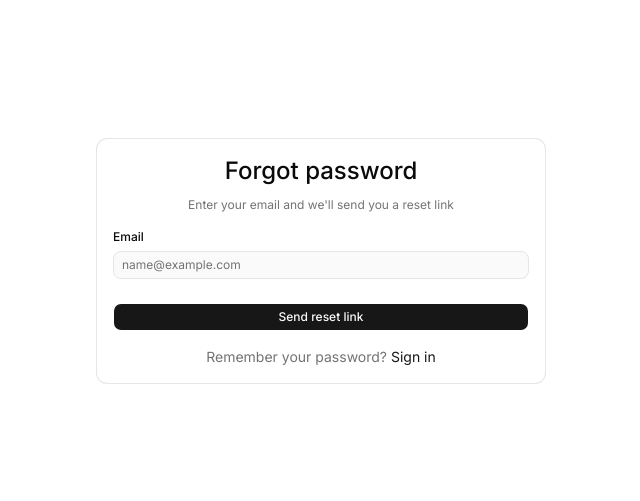
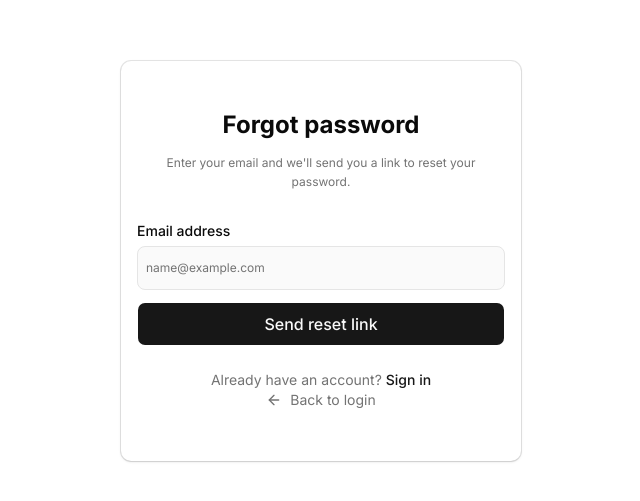
Before and after one commit to Drate-Hillary/Saasify, a Next.js app: page /forgot_password in a window 1280 px wide. Shown: the part 139-640 px from the top of the page, without its empty margins (319-959 px from the left). Built offline with nearby package versions, Linux system fonts and the light colour scheme.

Commit message:
Forgot Password UI

```diff
--- a/app/(auth)/forgot_password/page.tsx
+++ b/app/(auth)/forgot_password/page.tsx
@@ -1,50 +1,67 @@
-'use client'
+"use client";
 
-import { useState } from 'react'
-import Link from 'next/link'
-import { Button } from '@/components/ui/button'
-import { Input } from '@/components/ui/input'
-import { Label } from '@/components/ui/label'
-import { Card, CardContent, CardDescription, CardFooter, CardHeader, CardTitle } from '@/components/ui/card'
-import { Loader2 } from 'lucide-react'
-import { toast } from 'sonner'
-import { resetPasswordForEmail } from './actions'
+import { useState } from "react";
+import Link from "next/link";
+import { Button } from "@/components/ui/button";
+import { Input } from "@/components/ui/input";
+import { Label } from "@/components/ui/label";
+import {
+  Card,
+  CardContent,
+  CardDescription,
+  CardFooter,
+  CardHeader,
+  CardTitle,
+} from "@/components/ui/card";
+import { Loader2, ArrowLeft } from "lucide-react";
+import { toast } from "sonner";
+import { resetPasswordForEmail } from "./actions";
 
 export default function ForgotPasswordPage() {
-  const [email, setEmail] = useState('')
-  const [loading, setLoading] = useState(false)
-  const [sent, setSent] = useState(false)
+  const [email, setEmail] = useState("");
+  const [loading, setLoading] = useState(false);
+  const [sent, setSent] = useState(false);
 
   const handleSubmit = async (e: React.FormEvent) => {
-    e.preventDefault()
-    setLoading(true)
-    const result = await resetPasswordForEmail(email)
+    e.preventDefault();
+    setLoading(true);
+    const result = await resetPasswordForEmail(email);
     if (result?.error) {
-      toast.error(result.error)
+      toast.error(result.error);
     } else {
-      setSent(true)
-      toast.success('Reset link sent — check your email')
+      setSent(true);
+      toast.success("Reset link sent — check your email");
     }
-    setLoading(false)
-  }
+    setLoading(false);
+  };
 
   return (
-    <div className="container flex h-screen w-screen flex-col items-center justify-center">
-      <Card className="w-full max-w-md">
-        <CardHeader className="space-y-1">
-          <CardTitle className="text-2xl text-center">Forgot password</CardTitle>
-          <CardDescription className="text-center">
-            Enter your email and we&apos;ll send you a reset link
+    <div className="min-h-screen flex flex-col items-center justify-center bg-background px-4 py-8">
+      <Card className="w-full max-w-100 border-none shadow-xl sm:border sm:shadow-sm">
+        <CardHeader className="space-y-2 pt-8">
+          <CardTitle className="text-2xl font-bold text-center">
+            Forgot password
+          </CardTitle>
+          <CardDescription className="text-center px-2">
+            Enter your email and we&apos;ll send you a link to reset your
+            password.
           </CardDescription>
         </CardHeader>
+
         <form onSubmit={handleSubmit}>
-          <CardContent className="space-y-4">
+          <CardContent className="space-y-4 pt-4">
             <div className="space-y-2">
-              <Label htmlFor="email">Email</Label>
+              <Label
+                htmlFor="email"
+                className="text-sm font-medium leading-none"
+              >
+                Email address
+              </Label>
               <Input
                 id="email"
                 type="email"
                 placeholder="name@example.com"
+                className="h-11"
                 value={email}
                 onChange={(e) => setEmail(e.target.value)}
                 disabled={sent}
@@ -52,18 +69,39 @@ export default function ForgotPasswordPage() {
               />
             </div>
           </CardContent>
-          <CardFooter className="flex flex-col space-y-4 mt-6">
-            <Button type="submit" className="w-full" disabled={loading || sent}>
+
+          <CardFooter className="flex flex-col space-y-4 pb-8 items-center content-center">
+            <Button
+              type="submit"
+              className="w-full h-11 text-base mt-3"
+              disabled={loading || sent}
+            >
               {loading && <Loader2 className="mr-2 h-4 w-4 animate-spin" />}
-              {sent ? 'Email sent' : 'Send reset link'}
+              {sent ? "Email sent" : "Send reset link"}
             </Button>
-            <p className="text-center text-sm text-muted-foreground">
-              Remember your password?{' '}
-              <Link href="/login" className="text-primary hover:underline">Sign in</Link>
-            </p>
+
+            <div className="text-center pt-2">
+              <p className="text-sm text-muted-foreground">
+                Already have an account?{" "}
+                <Link
+                  href="/login"
+                  className="font-medium text-primary hover:underline underline-offset-4"
+                >
+                  Sign in
+                </Link>
+              </p>
+
+              <Link
+                href="/login"
+                className="inline-flex items-center text-sm text-muted-foreground hover:text-primary"
+              >
+                <ArrowLeft className="mr-2 h-4 w-4" />
+                Back to login
+              </Link>
+            </div>
           </CardFooter>
         </form>
       </Card>
     </div>
-  )
+  );
 }
--- a/package.json
+++ b/package.json
@@ -20,6 +20,7 @@
     "date-fns": "^4.1.0",
     "dotenv": "^17.4.0",
     "drizzle-orm": "^0.43.1",
+    "framer-motion": "^12.38.0",
     "lucide-react": "^1.7.0",
     "next": "16.2.2",
     "next-themes": "^0.4.6",
```
Also changed, not shown: 1 other file (tests, documents, lock files or other folders).
